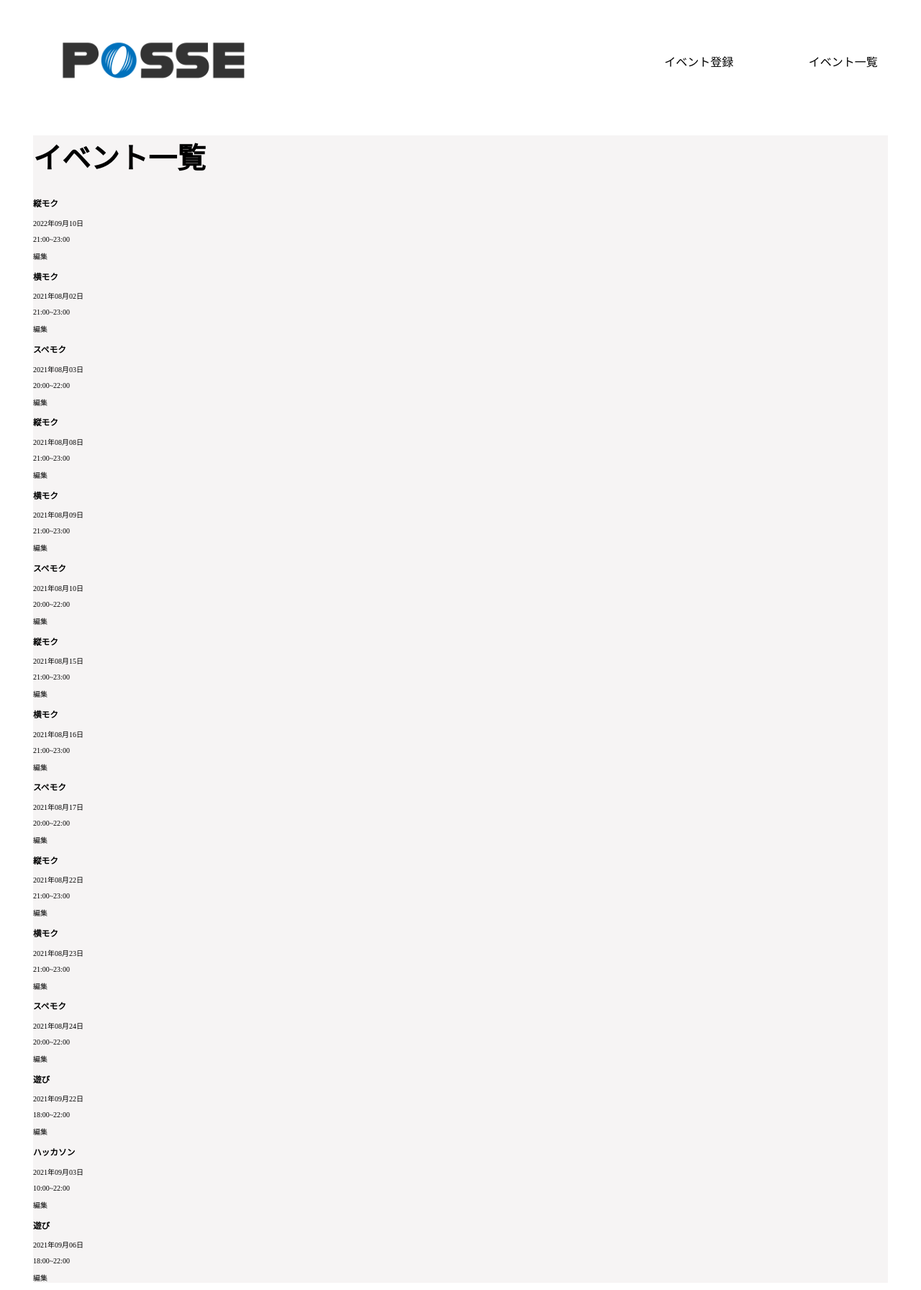
After one commit to posse-ap/posse1-hackathon-202209-team2B, a PHP site: page /admin/event_list.php in a window 1280 px wide. The commit adds this page. Shown: the whole page at 72% size. Run offline with PHP 8.4, Linux system fonts and the light colour scheme; data comes from the database, SQL or seed files in the repository.

```diff
--- /dev/null
+++ b/src/admin/event_list.php
@@ -0,0 +1,63 @@
+<?php
+
+require('../dbconnect.php');
+$stmt = $db->query('SELECT events.id, events.name, events.start_at, events.end_at, count(event_attendance.id) AS total_participants FROM events LEFT JOIN event_attendance ON events.id = event_attendance.event_id GROUP BY events.id');
+$events = $stmt->fetchAll();
+?>
+
+<!DOCTYPE html>
+<html lang="ja">
+
+<head>
+  <meta charset="UTF-8">
+  <meta http-equiv="X-UA-Compatible" content="IE=edge">
+  <meta name="viewport" content="width=device-width, initial-scale=1.0">
+  <link rel="stylesheet" href="../admin/css/admin.css">
+  <title>イベント一覧</title>
+</head>
+
+<body>
+  <header>
+    <div class="header_logo">
+      <img src="../img/header-logo.png" alt="posseロゴ">
+    </div>
+    <div class="header_title">
+      <p><a href="./event_registration.php">イベント登録</a></p>
+    </div>
+    <div class="header_title">
+      <p><a href="./event_list.php">イベント一覧</a></p>
+    </div>
+  </header>
+  <main>
+    <div>
+      <h1>イベント一覧</h1>
+    </div>
+
+    <?php foreach ($events as $event) : ?>
+      <?php
+      $start_date = strtotime($event['start_at']);
+      $end_date = strtotime($event['end_at']);
+      ?>
+      <div class="modal-open bg-white mb-3 p-4 flex justify-between rounded-md shadow-md cursor-pointer" id="event-<?php echo $event['id']; ?>">
+        <div>
+          <h3 class="font-bold text-lg mb-2"><?php echo $event['name'] ?></h3>
+          <p><?php echo date("Y年m月d日", $start_date); ?></p>
+          <p class="text-xs text-gray-600">
+            <?php echo date("H:i", $start_date) . "~" . date("H:i", $end_date); ?>
+          </p>
+        </div>
+        <div class="flex flex-col justify-between text-right">
+        </div>
+      </div>
+      <form action="./event_edit.php" method="POST" class="each_event_edit">
+        <p><a href="./event_edit.php?id=<?php echo $event['id']; ?>">編集</a></p>
+      </form>
+    <?php endforeach; ?>
+    <div class="each_event">
+
+    </div>
+
+  </main>
+</body>
+
+</html>
```
Also changed, not shown: src/admin/event_edit.php (added, +63 -0 lines), src/admin/event_registration.php (+4 -4 lines).
